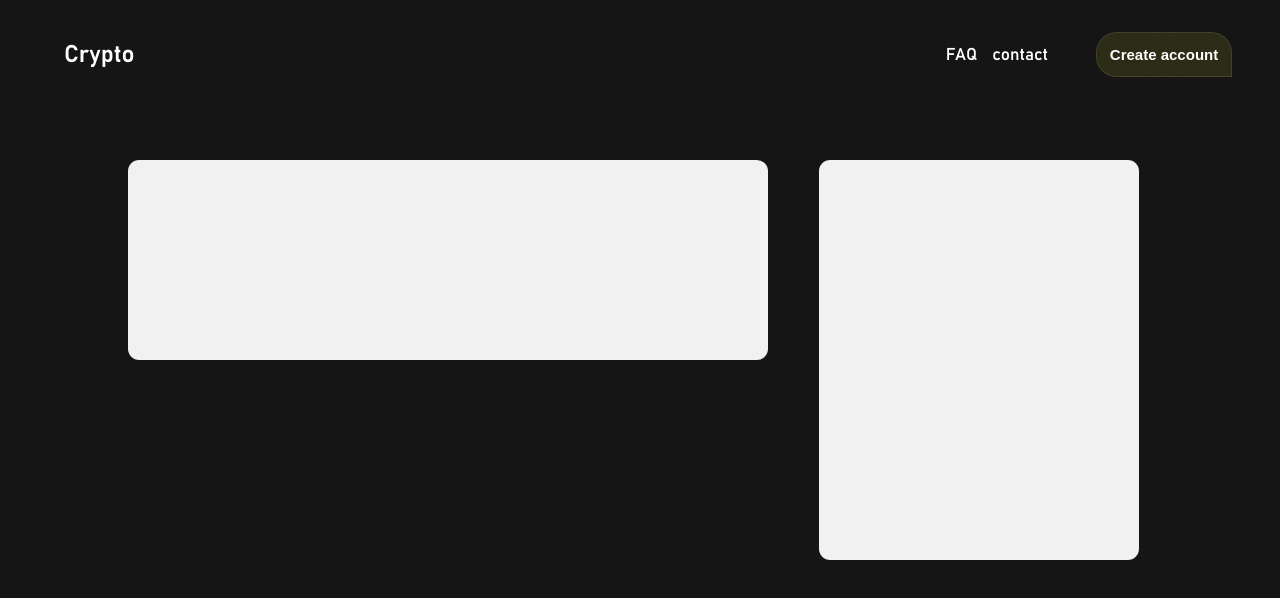
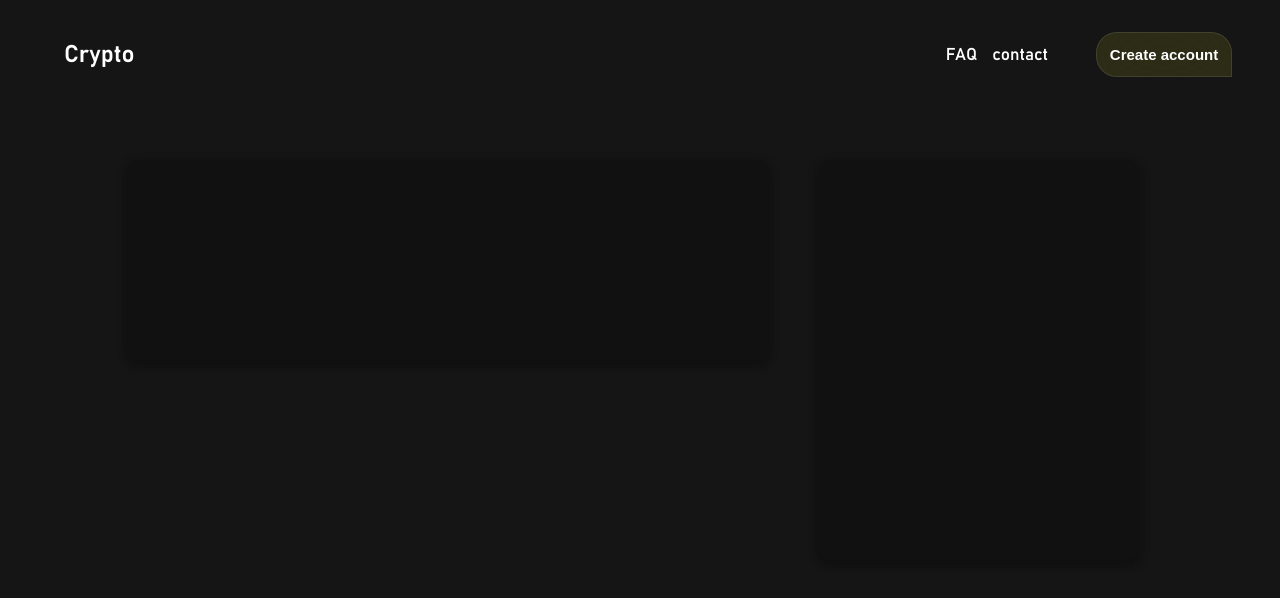
Before and after one commit to Abolfazl181920/Crypto-website, a React (Create React App) app: page /contact in a window 1280 px wide. Shown: the top 598 px of the page. Built offline with nearby package versions, Linux system fonts and the light colour scheme.

Commit message:
add box shadows

```diff
--- a/src/Styles/App.css
+++ b/src/Styles/App.css
@@ -21,6 +21,7 @@ body {
     --normalwhite: #f1f1f1;
     --blue: rgb(47, 92, 218);
     --black: rgb(21, 21, 21);
+    --elemblack: #111111;
 }
 
 /* Header.js component */
@@ -434,17 +435,19 @@ footer span {
     position: absolute;
     top: 20%;
     left: 10%;
-    background-color: var(--normalwhite);
+    background-color: var(--elemblack);
     border-radius: .7rem;
+    box-shadow: 0 3px 10px #111111, 0 5px 5px #111111;
 }
 
 /* Profile.js component */
 .profile {
     height: 50vh;
     width: 25%;
-    background-color: var(--normalwhite);
+    background-color: var(--elemblack);
     position: absolute;
     right: 11%;
     top: 20%;
     border-radius: .7rem;
+    box-shadow: 0 3px 10px #111111, 0 5px 5px #111111;
 }
```
